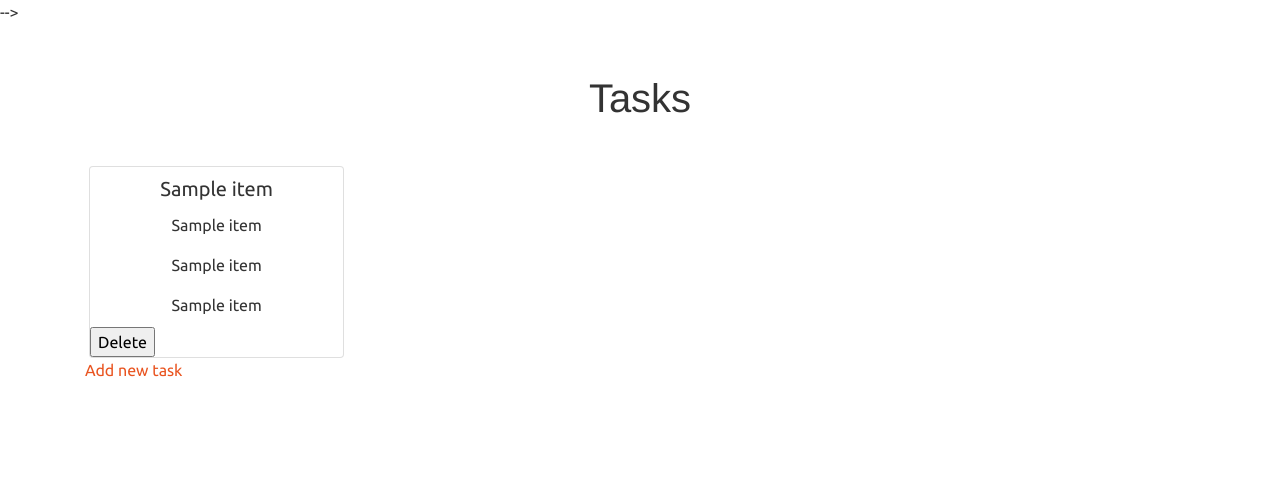
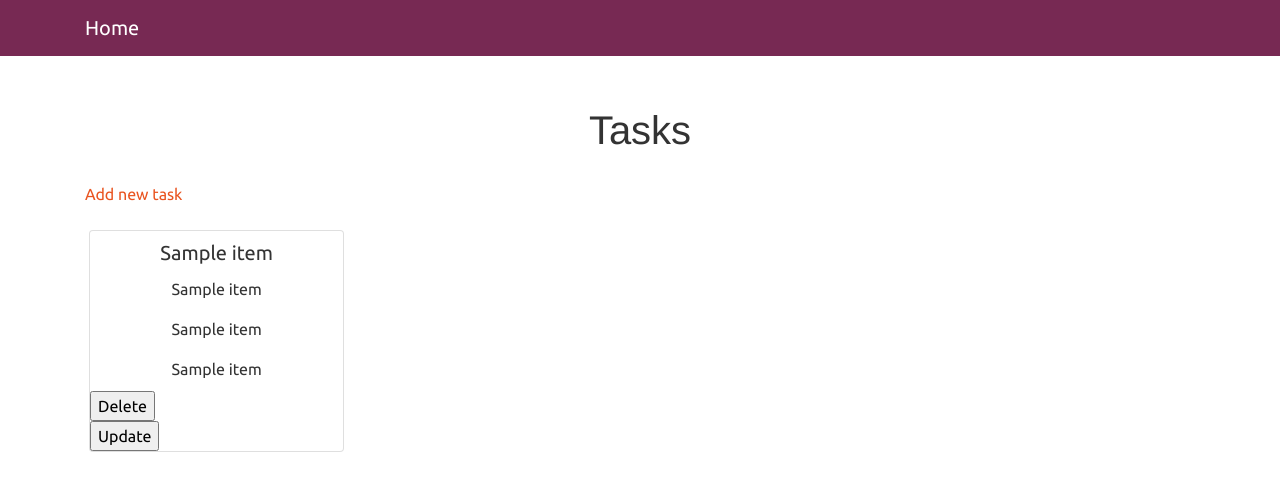
Before and after one commit to hpellis/task_manager_app, a Flask app: page / in a window 1280 px wide. Shown: the top 491 px of the page. Run offline with Flask 2, Linux system fonts and the light colour scheme; a database or web service that is not in the repository returns one stand-in record (values such as "Sample title"); data that the repository does not hold is empty; some libraries are stand-ins or nearby versions.

Commit message:
adding update links

```diff
--- a/static/css/main.css
+++ b/static/css/main.css
@@ -47,7 +47,7 @@ img {
     text-align: center;
 }
 
-#hazard {
+#imp {
     background-color: #ffe2e2;
 }
 
--- a/templates/index.html
+++ b/templates/index.html
@@ -7,13 +7,16 @@
     <h1>Tasks</h1>
 
 
+    <div id="add_new_task">
+      <a href="{{ url_for('add_task') }}">Add new task</a>
+    </div>
+
+    <div class="container" id="task_cards">
+        <div class="row d-flex justify-content-start">
+
     {% if result|length == 0 %}
-
             <p id="headline">You have nothing to do.</p>
-
     {% endif %}
-
-
 
     {% for task in result %}
 
@@ -24,27 +27,28 @@
         <p class="card-text">{{task[3]}}</p>
         <p class="card-text">{{task[4]}}</p>
       </div>
+
         <form action="/delete/{{task[0]}}" method="POST">
         <input type = "submit" value="Delete" id="delete"></input>
         </form>
 
+        <form action="/update/{{task[0]}}" method="GET">
+        <input type = "submit" value="Update" id="update"></input>
+        </form>
+
     </div>
-
 
     {% endfor %}
 
+  </div>
+</div>
 
 
-<div>
 
-      <a href="{{ url_for('add_task') }}">Add new task</a>
 
-</div>
 
    </main>
 
-  <script src="https://code.jquery.com/jquery-3.3.1.min.js" integrity="sha256-FgpCb/KJQlLNfOu91ta32o/NMZxltwRo8QtmkMRdAu8=" crossorigin="anonymous"></script>
-  <script src="static/js/engine.js"></script>
 
 
 
--- a/templates/layout.html
+++ b/templates/layout.html
@@ -21,19 +21,7 @@
   <!--css-->
   <link rel="stylesheet" href='{{url_for("static", filename="css/main.css")}}'>
 
-
-
-
-  <!--
-<head>
-  <meta charset="UTF-8">
-  <link rel="stylesheet" href="https://maxcdn.bootstrapcdn.com/bootstrap/4.0.0/css/bootstrap.min.css" integrity="sha384-Gn5384xqQ1aoWXA+058RXPxPg6fy4IWvTNh0E263XmFcJlSAwiGgFAW/dAiS6JXm" crossorigin="anonymous">
-  <link rel="stylesheet" href="../static/css/custom.css">
-  <link rel="stylesheet" href="https://fonts.googleapis.com/css?family=Nunito:200,200i,300,300i,400,400i,600,600i,700,700i,800,800i,900,900i">
-  <!-- <link rel="stylesheet" href="{{ url_for('static', filename='css/custom.css')}}"> -->
-  <script src="https://code.jquery.com/jquery-3.3.1.min.js" integrity="sha256-FgpCb/KJQlLNfOu91ta32o/NMZxltwRo8QtmkMRdAu8=" crossorigin="anonymous"></script>
-  <title>A Cool Name for a To Do List App</title>
-</head>-->
+  <title>Task Manager</title>
 
 
 </head>
@@ -42,10 +30,17 @@
 
   <header>
     <section id="header">
-      <div class="container">
+
+
+        <nav class="navbar navbar-dark bg-dark">
+           <div class="container">
         <div>
-        </div>
+         <a class="navbar-brand" href="/">Home</a>
+             </div>
       </div>
+        </nav>
+
+
     </section>
   </header>
 
```
Also changed, not shown: app.py (+25 -1 lines), task_app.py (+0 -24 lines), static/database/tasks.db, 1 other file.
